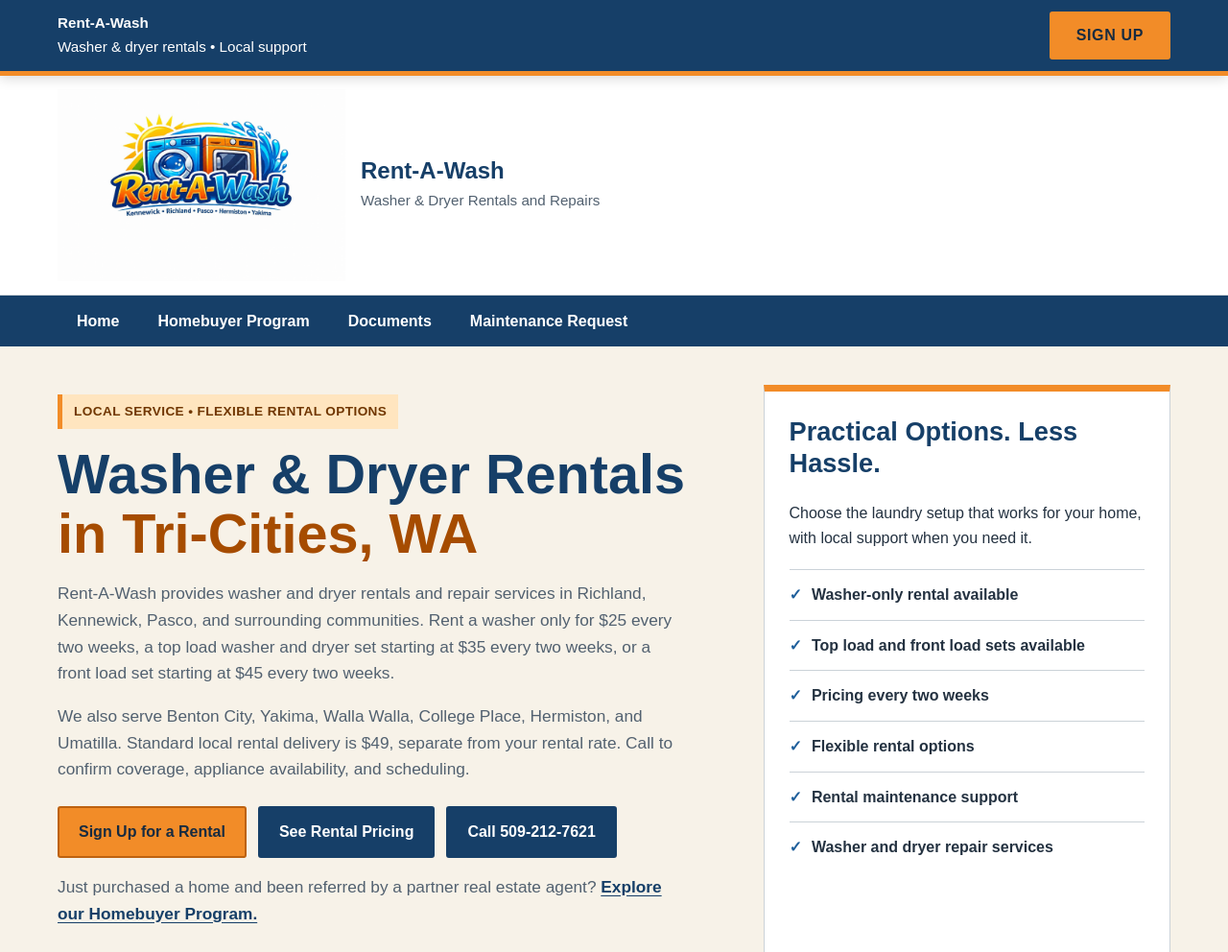
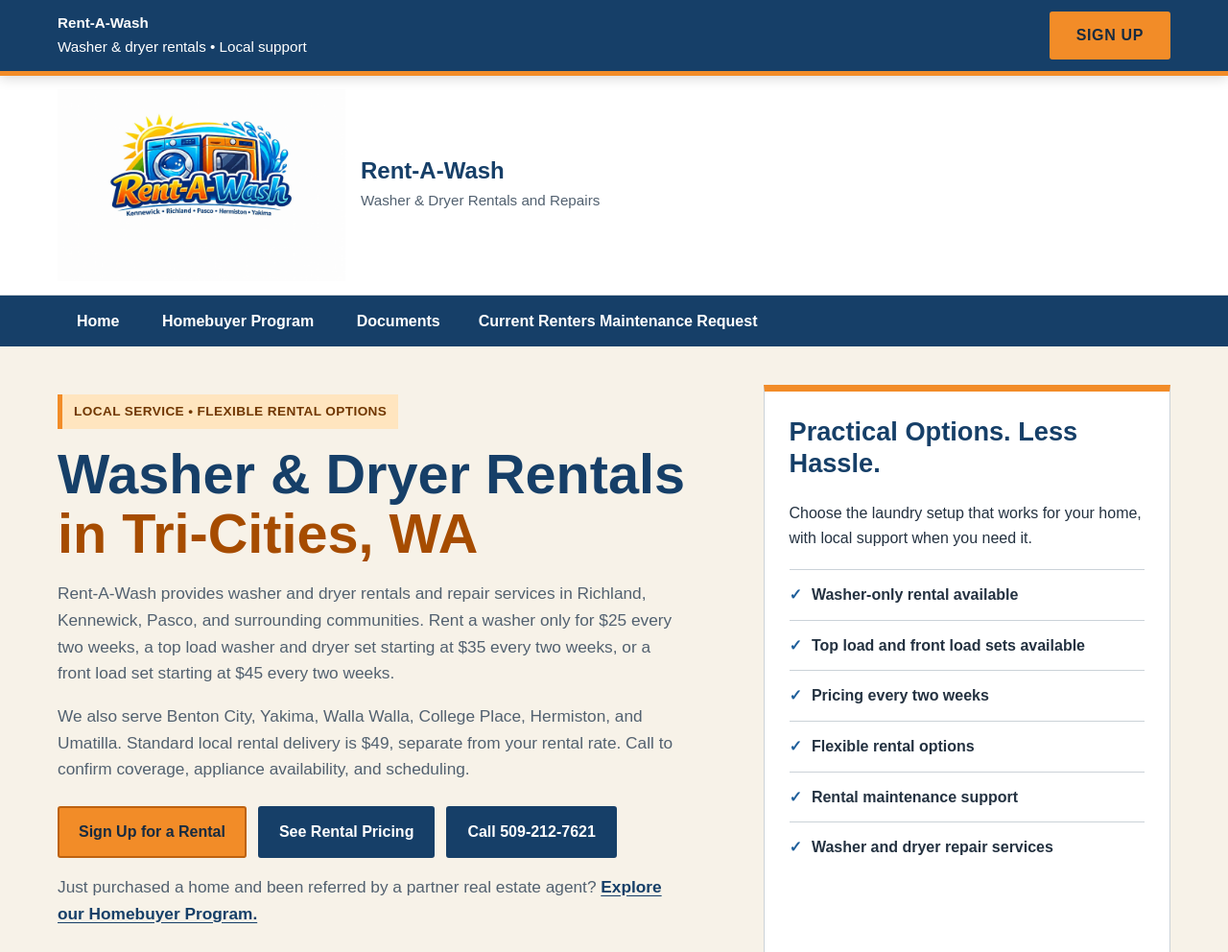
Before and after one commit to ybsjek/rent-a-wash, a plain HTML site: page index.html in a window 1280 px wide. Shown: the top 992 px of the page at 96% size. Drawn offline with Linux system fonts and the light colour scheme.

Commit message:
Update index.html

```diff
--- a/index.html
+++ b/index.html
@@ -813,6 +813,7 @@
 
 <nav class="navigation" aria-label="Main navigation">
   <div class="container nav-links">
+    <div class="nav-main-links">
       <a href="./index.html">Home</a>
 
       <a href="./real-estate-program.html">
@@ -820,8 +821,13 @@
       </a>
 
       <a href="./documents.html">Documents</a>
-
-    <a href="./maintenance-request.html">
+    </div>
+
+    <a
+      class="maintenance-link"
+      href="./maintenance-request.html"
+    >
+      <span>Current Renters</span>
       Maintenance Request
     </a>
   </div>
```
Lines whose indentation alone changed are shown as unchanged.
